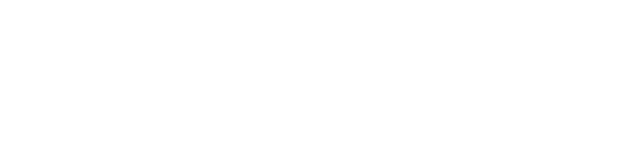
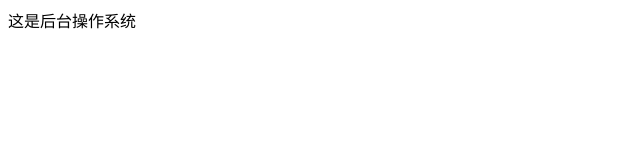
Before and after one commit to JHan592017155/letao, a website: page public/back/index.html in a window 1280 px wide. Shown: the whole page, without its empty margins (0-640 px from the left). Drawn offline with Linux system fonts and the light colour scheme.

Commit message:
后台操作系统

```diff
--- a/public/back/index.html
+++ b/public/back/index.html
@@ -7,6 +7,6 @@
     <title>Document</title>
 </head>
 <body>
-
+    这是后台操作系统
 </body>
 </html>
```
